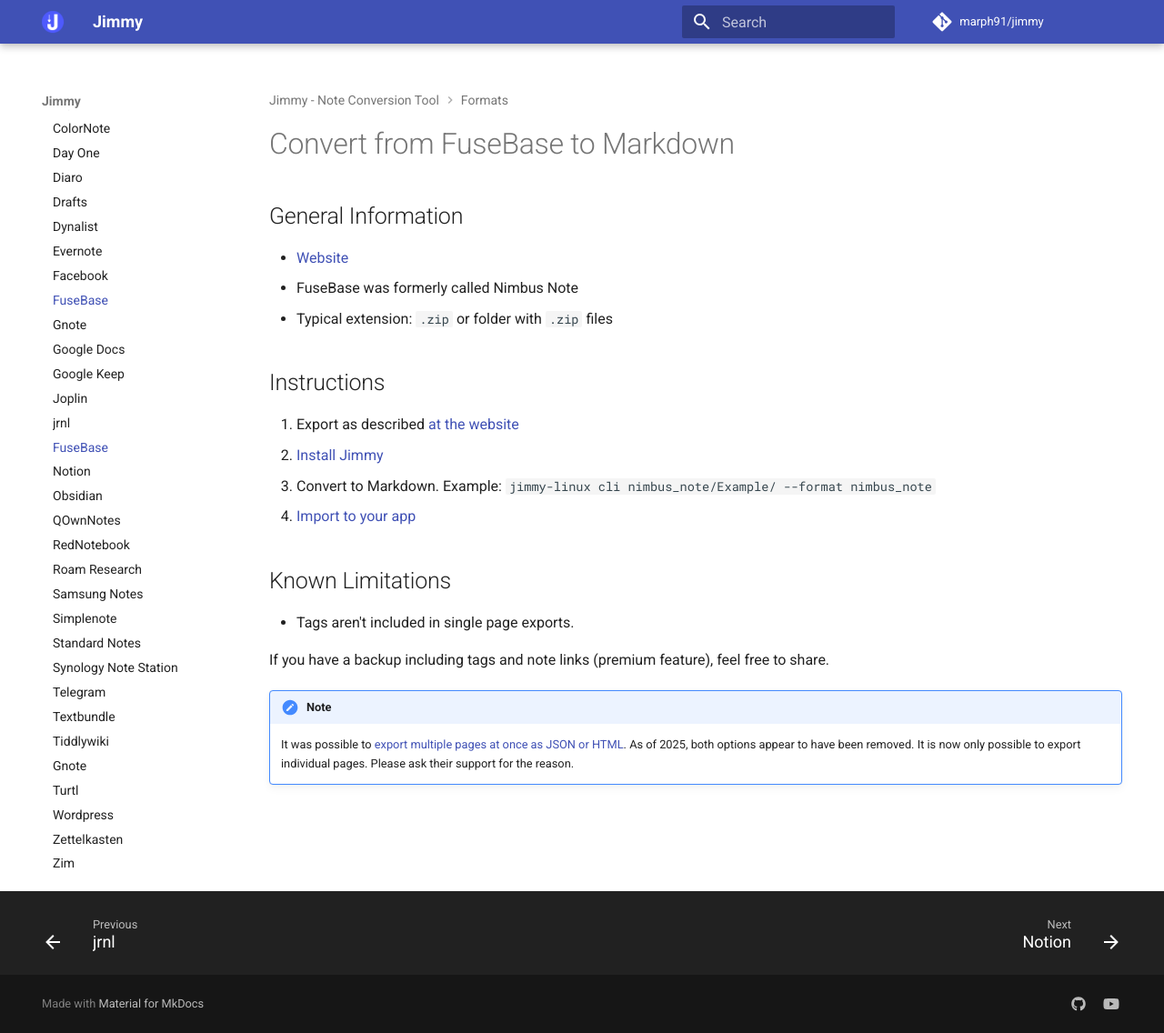
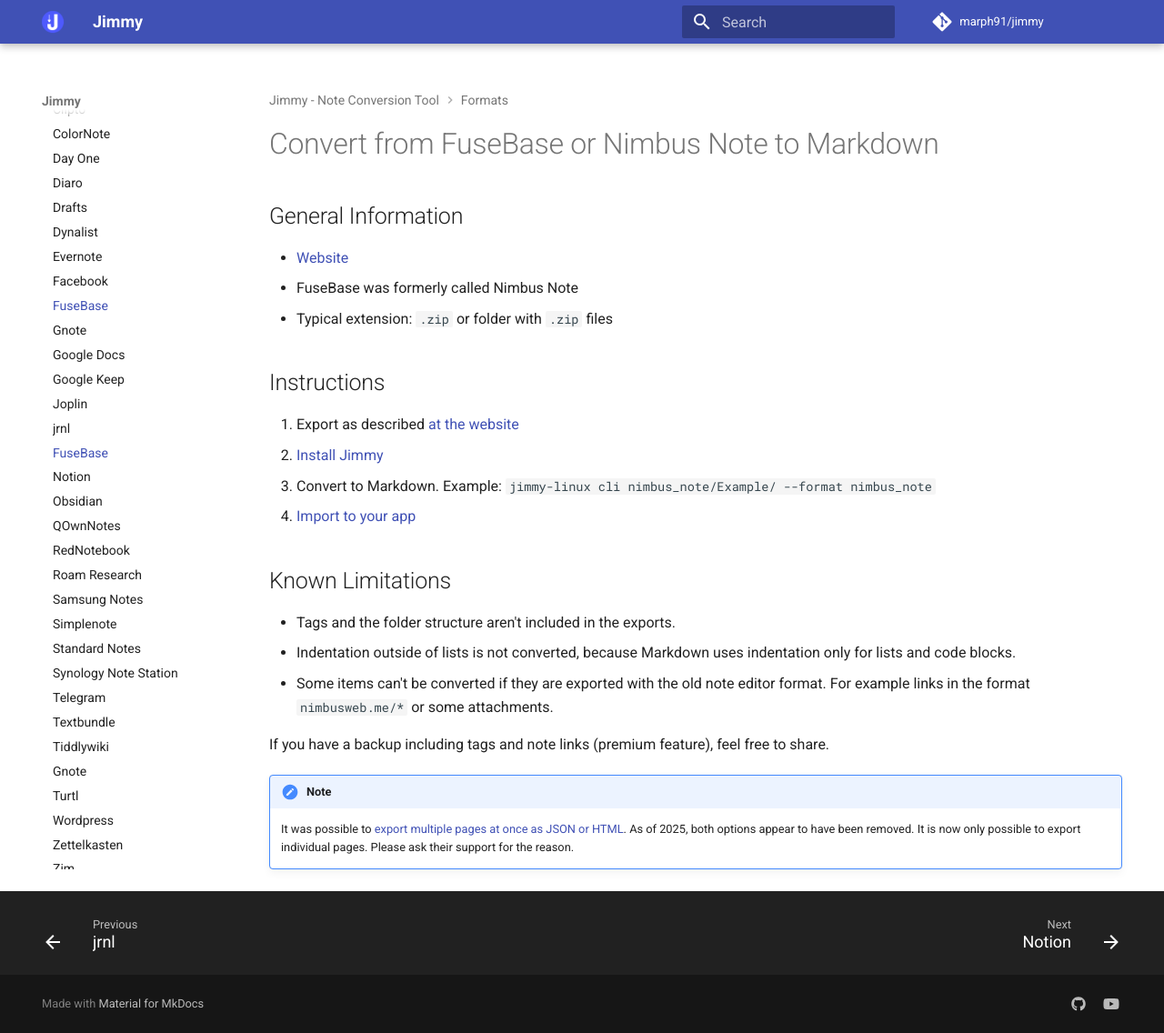
Before and after one commit to marph91/jimmy, an MkDocs documentation site: the page built from docs/formats/nimbus_note.md, in a window 1280 px wide and 1136 px high. Shown: the whole window at 91% size. Built offline with MkDocs 1.6.1 and Material for MkDocs 9.7.7, drawn with Linux system fonts in a browser that asks for light colours; comment, search, counter and statistics services are not loaded.

Commit message:
nimbus note: update docs

```diff
--- a/docs/formats/nimbus_note.md
+++ b/docs/formats/nimbus_note.md
@@ -2,7 +2,7 @@
 source_app: FuseBase and Nimbus Note
 ---
 
-# Convert from FuseBase to Markdown
+# Convert from FuseBase or Nimbus Note to Markdown
 
 ## General Information
 
@@ -19,7 +19,9 @@
 
 ## Known Limitations
 
-- Tags aren't included in single page exports.
+- Tags and the folder structure aren't included in the exports.
+- Indentation outside of lists is not converted, because Markdown uses indentation only for lists and code blocks.
+- Some items can't be converted if they are exported with the old note editor format. For example links in the format `nimbusweb.me/*` or some attachments.
 
 If you have a backup including tags and note links (premium feature), feel free to share.
 
```
